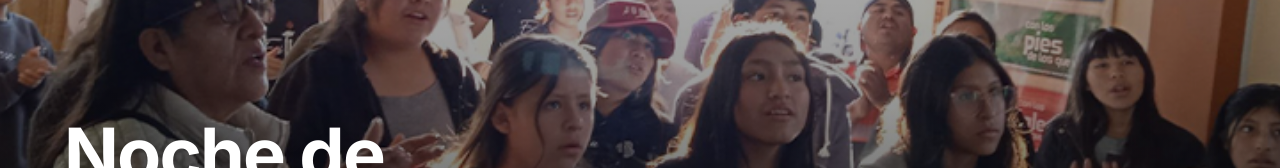
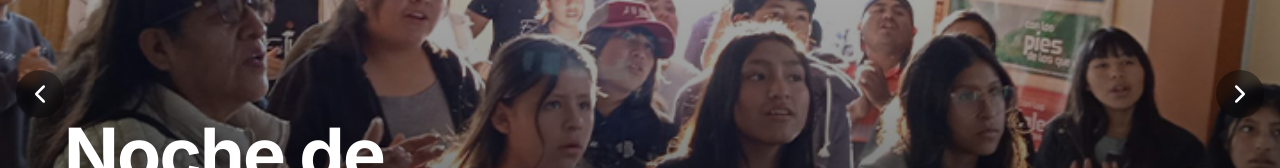
Before and after one commit to gerargram2006/Pagina-Iglesia, a React (Vite) app: page / in a window 1280 px wide. Shown: the part 306-474 px from the top of the page. Built offline with nearby package versions, Linux system fonts and the light colour scheme; no server answers.

Commit message:
fix: mostrar flechas del hero slider y mejorar navegación con refs

```diff
--- a/src/components/HeroSlider.tsx
+++ b/src/components/HeroSlider.tsx
@@ -1,4 +1,4 @@
-import React from 'react';
+import React, { useRef } from 'react';
 // Importamos Swiper y sus estilos
 import { Swiper, SwiperSlide } from 'swiper/react';
 import { Navigation, Pagination, Autoplay, EffectFade } from 'swiper/modules';
@@ -54,6 +54,9 @@ const slides: SlideData[] = [
 ];
 
 const HeroSlider: React.FC = () => {
+    const prevRef = useRef<HTMLDivElement>(null);
+    const nextRef = useRef<HTMLDivElement>(null);
+
     return (
         <div className="relative w-full h-screen">
 
@@ -62,8 +65,14 @@ const HeroSlider: React.FC = () => {
                 modules={[Navigation, Pagination, Autoplay, EffectFade]}
                 effect="fade" // Efecto de desvanecimiento premium
                 navigation={{
-                    nextEl: '.swiper-button-next-custom',
-                    prevEl: '.swiper-button-prev-custom',
+                    prevEl: prevRef.current,
+                    nextEl: nextRef.current,
+                }}
+                onBeforeInit={(swiper) => {
+                    if (swiper.params.navigation && typeof swiper.params.navigation === 'object') {
+                        swiper.params.navigation.prevEl = prevRef.current;
+                        swiper.params.navigation.nextEl = nextRef.current;
+                    }
                 }}
                 pagination={{
                     clickable: true,
@@ -110,12 +119,18 @@ const HeroSlider: React.FC = () => {
                 ))}
 
                 {/* FLECHAS PERSONALIZADAS TIPO ELEVATION CHURCH */}
-                <div className="swiper-button-prev-custom absolute left-4 top-1/2 -translate-y-1/2 z-20 w-12 h-12 bg-black/40 backdrop-blur-sm rounded-full flex items-center justify-center text-white cursor-pointer hover:bg-black/60 transition opacity-0 md:opacity-100">
+                <div
+                    ref={prevRef}
+                    className="swiper-button-prev-custom absolute left-4 top-1/2 -translate-y-1/2 z-20 w-12 h-12 bg-black/40 backdrop-blur-sm rounded-full flex items-center justify-center text-white cursor-pointer hover:bg-black/60 transition"
+                >
                     <svg xmlns="http://www.w3.org/2000/svg" fill="none" viewBox="0 0 24 24" strokeWidth={2.5} stroke="currentColor" className="w-6 h-6">
                         <path strokeLinecap="round" strokeLinejoin="round" d="M15.75 19.5L8.25 12l7.5-7.5" />
                     </svg>
                 </div>
-                <div className="swiper-button-next-custom absolute right-4 top-1/2 -translate-y-1/2 z-20 w-12 h-12 bg-black/40 backdrop-blur-sm rounded-full flex items-center justify-center text-white cursor-pointer hover:bg-black/60 transition opacity-0 md:opacity-100">
+                <div
+                    ref={nextRef}
+                    className="swiper-button-next-custom absolute right-4 top-1/2 -translate-y-1/2 z-20 w-12 h-12 bg-black/40 backdrop-blur-sm rounded-full flex items-center justify-center text-white cursor-pointer hover:bg-black/60 transition"
+                >
                     <svg xmlns="http://www.w3.org/2000/svg" fill="none" viewBox="0 0 24 24" strokeWidth={2.5} stroke="currentColor" className="w-6 h-6">
                         <path strokeLinecap="round" strokeLinejoin="round" d="M8.25 4.5l7.5 7.5-7.5 7.5" />
                     </svg>
```
